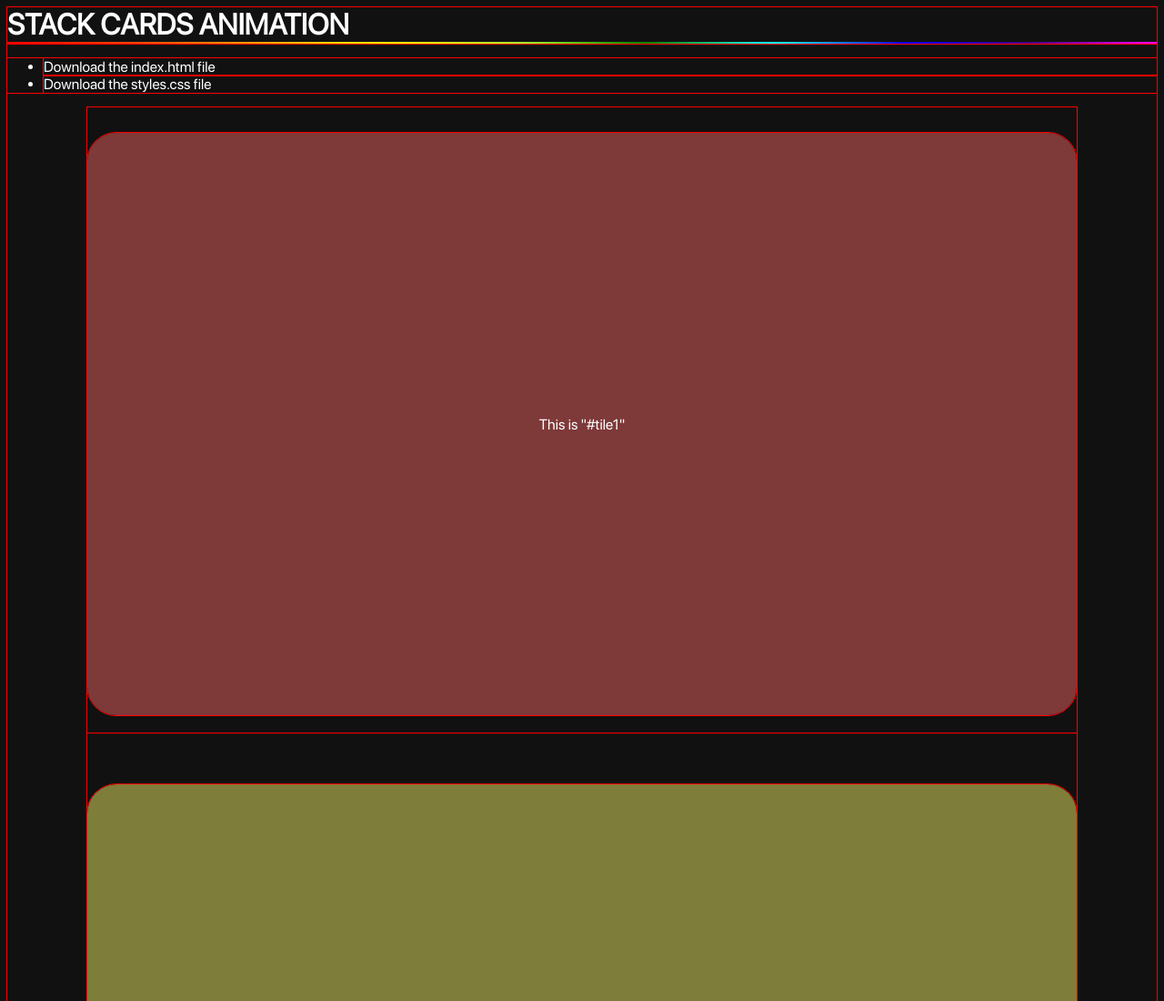
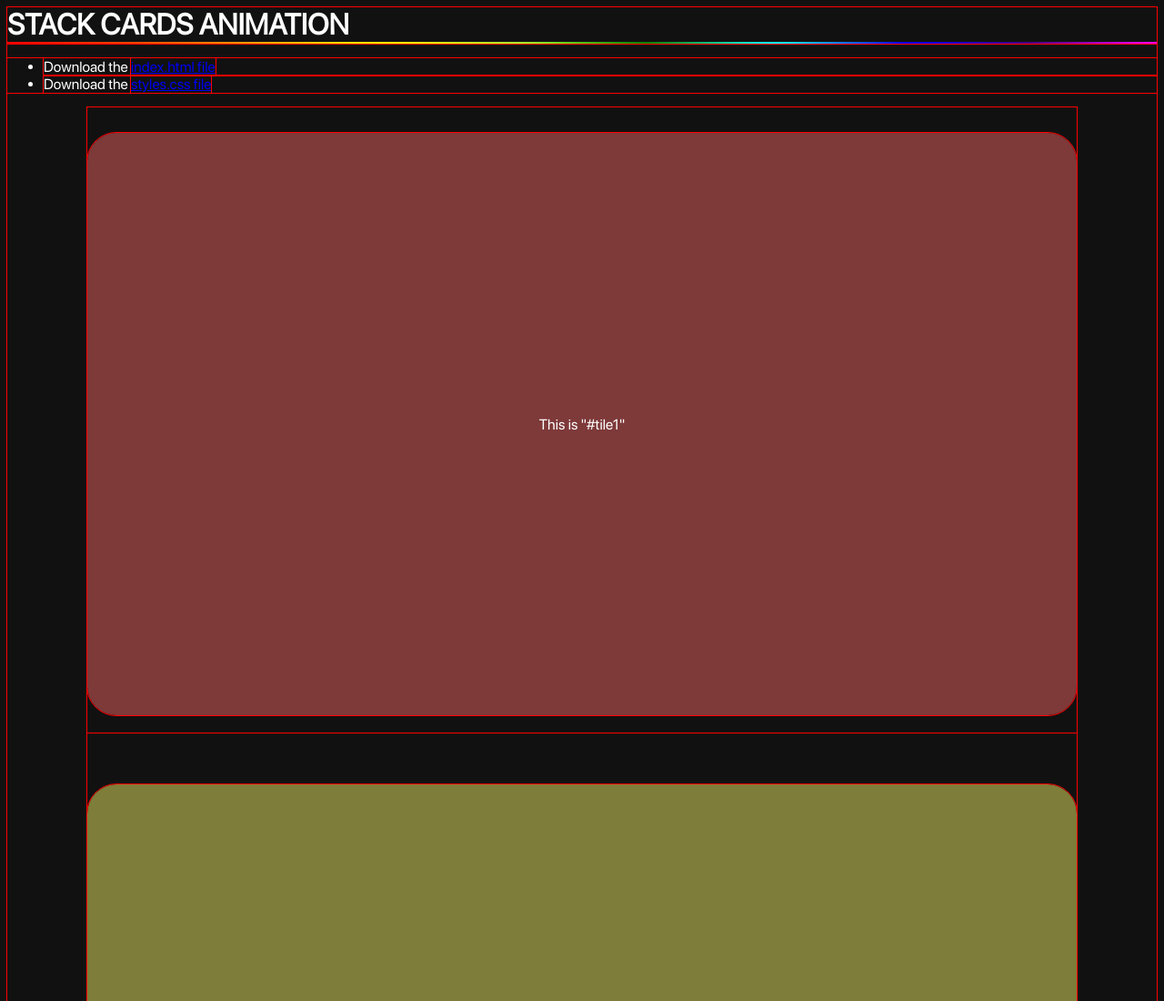
Before and after one commit to HimalEranganaOfficial/Learning-CSS, a plain HTML site: page RWD on FreeCodeCamp/Certificate Project 05 - My Portfolio Page/Ideas, Code Samples & Testing Area /Stacking Cards animation with CSS Scroll-Driven Animations/index.html in a window 1280 px wide. Shown: the top 1100 px of the page at 91% size. Drawn offline with Linux system fonts and the light colour scheme.

Commit message:
Update index.html

```diff
--- a/RWD on FreeCodeCamp/Certificate Project 05 - My Portfolio Page/Ideas, Code Samples & Testing Area /Stacking Cards animation with CSS Scroll-Driven Animations/index.html
+++ b/RWD on FreeCodeCamp/Certificate Project 05 - My Portfolio Page/Ideas, Code Samples & Testing Area /Stacking Cards animation with CSS Scroll-Driven Animations/index.html
@@ -23,8 +23,8 @@
     <div id="welcome">
     <h1>Stack cards animation</h1>
     <ul id="dl-list">
-        <li>Download the index.html file</li>
-        <li>Download the styles.css file</li>
+        <li>Download the <a href="https://cdn.jsdelivr.net/gh/HimalEranganaOfficial/Learning-CSS/RWD%20on%20FreeCodeCamp/Certificate%20Project%2005%20-%20My%20Portfolio%20Page/Ideas,%20Code%20Samples%20&%20Testing%20Area%20/Stacking%20Cards%20animation%20with%20CSS%20Scroll-Driven%20Animations/index.html" rel="noopener noreferrer" target="_blank">index.html file</a></li>
+        <li>Download the <a href="https://cdn.jsdelivr.net/gh/HimalEranganaOfficial/Learning-CSS/RWD%20on%20FreeCodeCamp/Certificate%20Project%2005%20-%20My%20Portfolio%20Page/Ideas,%20Code%20Samples%20&%20Testing%20Area%20/Stacking%20Cards%20animation%20with%20CSS%20Scroll-Driven%20Animations/styles.css" rel="noopener noreferrer" target="_blank">styles.css file</a></li>
     </ul>
     </div>
     <ul id="tiles">
```
